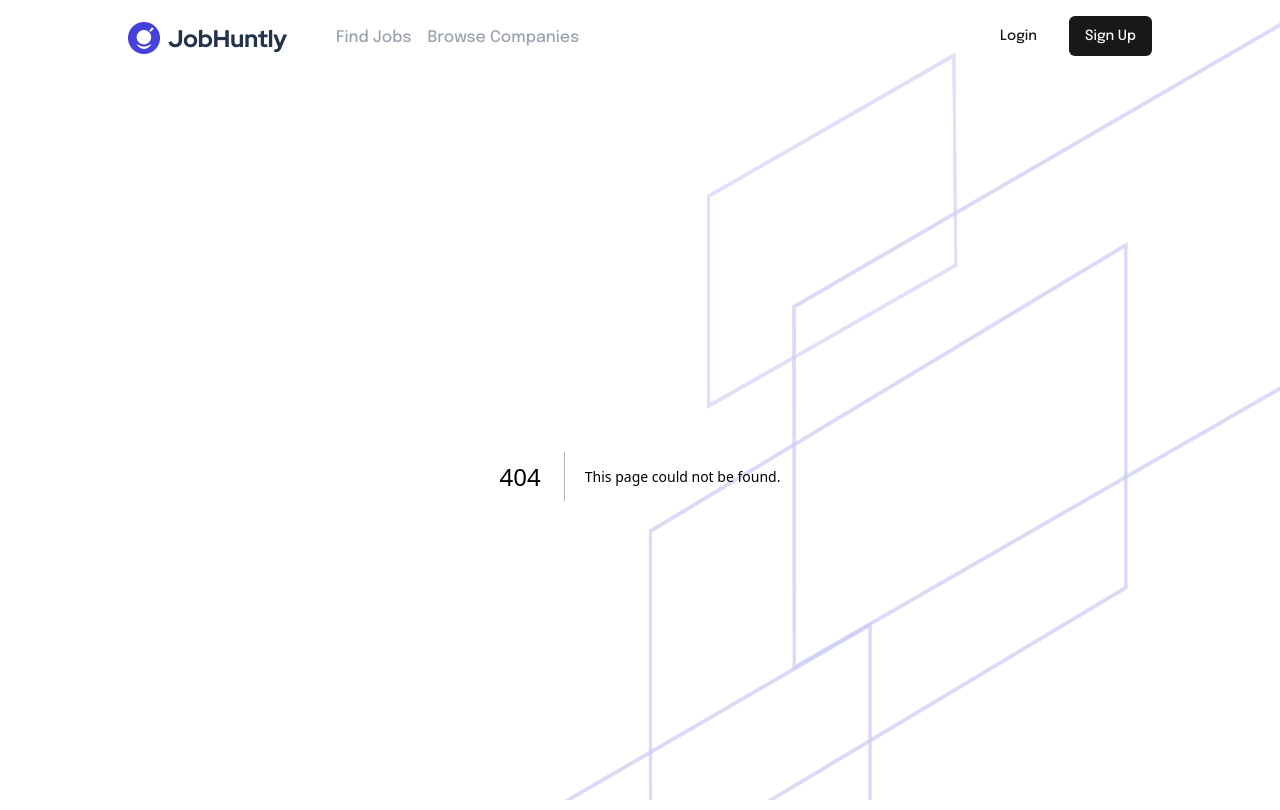
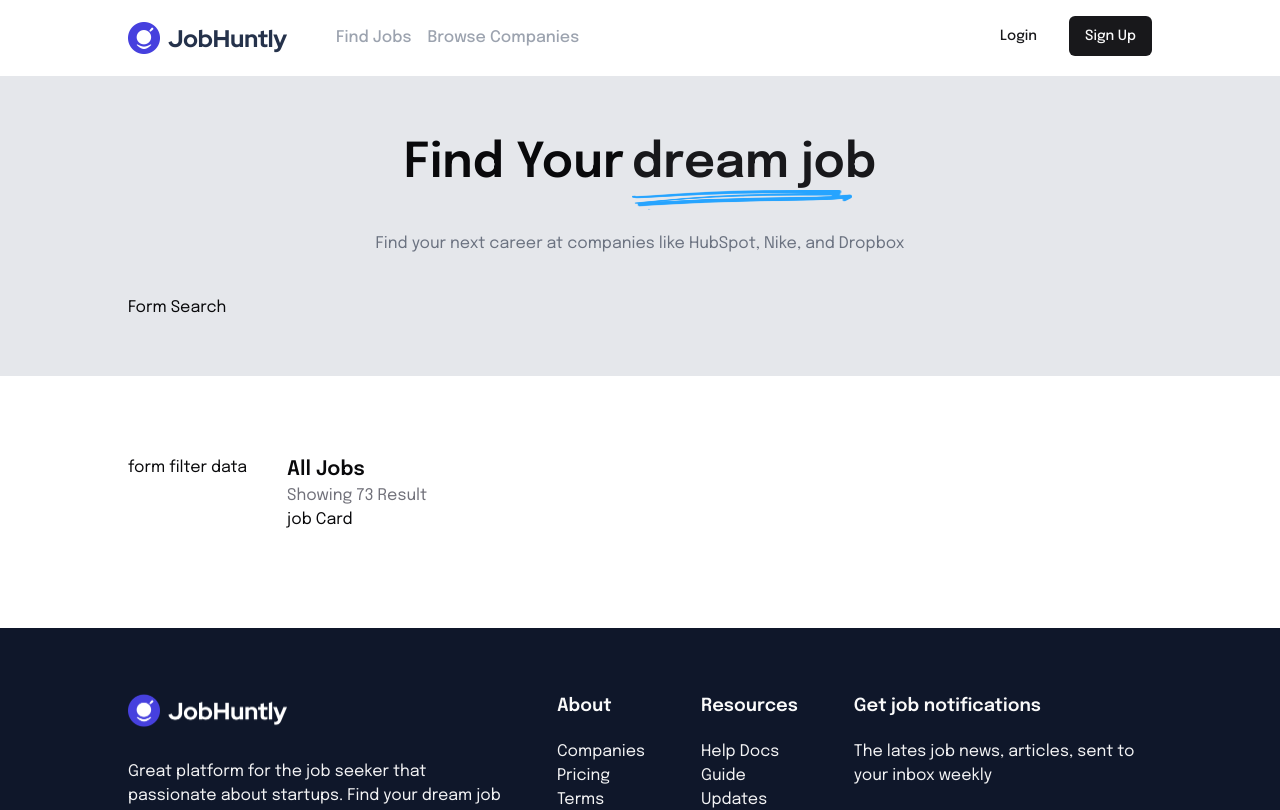
Before and after one commit to dmzazz/job-hunt, a Next.js app: page /find-jobs in a window 1280 px wide. Before the commit this address had no page. Shown: the top 810 px of the page. Built offline with nearby package versions, Linux system fonts and the light colour scheme.

Commit message:
slicing setup layout

```diff
--- /dev/null
+++ b/src/app/find-jobs/page.tsx
@@ -0,0 +1,8 @@
+import ExploreDataContainer from '@/containers/ExploreDataContainer'
+import React from 'react'
+
+export default function FindJobsPage() {
+  return (
+    <ExploreDataContainer/>
+  )
+}
--- a/src/app/layout.tsx
+++ b/src/app/layout.tsx
@@ -1,9 +1,8 @@
+import Footer from "@/components/layouts/Footer";
+import Navbar from "@/components/layouts/Navbar";
 import type { Metadata } from "next";
 import { Epilogue } from "next/font/google";
 import "./globals.css";
-import Image from "next/image";
-import Navbar from "@/components/layouts/Navbar";
-import Footer from "@/components/layouts/Footer";
 
 const epilogue = Epilogue({ subsets: ["latin"] });
 
@@ -21,12 +20,7 @@
     <html lang="en">
       <body className={`${epilogue.className} relative overflow-x-hidden`}>
         <Navbar />
-        <main>
-          <div className="absolute w-2/3 h-screen top-0 right-0 -z-10">
-            <Image src="/images/pattern.png" alt="/images/pattern.png" fill />
-          </div>
-          {children}
-        </main>
+        <main>{children}</main>
         <Footer />
       </body>
     </html>
--- a/src/app/page.tsx
+++ b/src/app/page.tsx
@@ -4,16 +4,22 @@
 import FeaturedJobs from "@/components/organisms/FeaturedJobs";
 import Hero from "@/components/organisms/Hero";
 import LatestJobs from "@/components/organisms/LatestJobs";
+import Image from "next/image";
 
 export default function Home() {
   return (
+    <>
+      <div className="absolute w-2/3 h-screen top-0 right-0 -z-10">
+        <Image src="/images/pattern.png" alt="/images/pattern.png" fill />
+      </div>
       <div className="px-32 mb-10">
         <Hero />
         <Clients />
         <Category />
         <BannerSignUp />
         <FeaturedJobs />
-      <LatestJobs/>
+        <LatestJobs />
       </div>
+    </>
   );
 }
--- /dev/null
+++ b/src/containers/ExploreDataContainer/index.tsx
@@ -0,0 +1,45 @@
+import Image from "next/image";
+import React, { FC } from "react";
+
+interface ExploreDataContainerProps {
+  formFilter?: any;
+  onSubmitFilter?: (val: any) => Promise<void>;
+  filterForms?: any;
+}
+
+const ExploreDataContainer: FC<ExploreDataContainerProps> = ({}) => {
+  return (
+    <>
+      <div className="bg-gray-200 px-32 pt-16 pb-14">
+        <div className="mb-10">
+          <div className="mx-auto mb-11 text-center flex justify-center gap-2">
+            <span className="text-5xl font-semibold">Find Your</span>
+            <div className="relative">
+              <span className="text-5xl font-semibold text-primary">dream job</span>
+              <div className="absolute top-10 w-[220px] h-10">
+                <Image src="/images/pattern2.png" alt="/images/pattern2.png" fill objectFit="contain" />
+              </div>
+            </div>
+          </div>
+          <div className="text-center text-gray-500">Find your next career at companies like HubSpot, Nike, and Dropbox</div>
+        </div>
+        <div>
+          <div>Form Search</div>
+        </div>
+      </div>
+      <div className="mt-20 mb-16 px-32 flex flex-row items-start gap-10">
+        <div>form filter data</div>
+        <div className="w-4/5">
+          <div className="mb-8">
+            <div className="text-xl font-semibold">All Jobs</div>
+            <div className="text-muted-foreground">Showing 73 Result</div>
+
+            <div>job Card</div>
+          </div>
+        </div>
+      </div>
+    </>
+  );
+};
+
+export default ExploreDataContainer;
```
Lines whose indentation alone changed are shown as unchanged.
